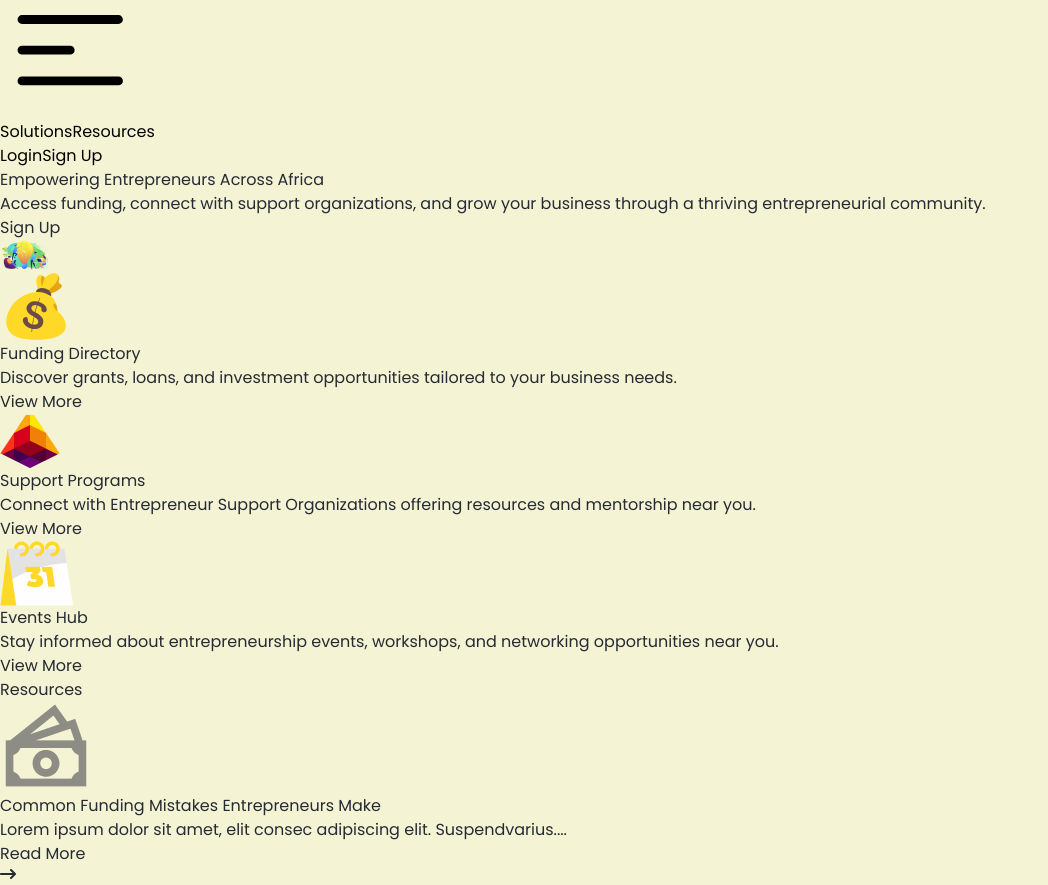
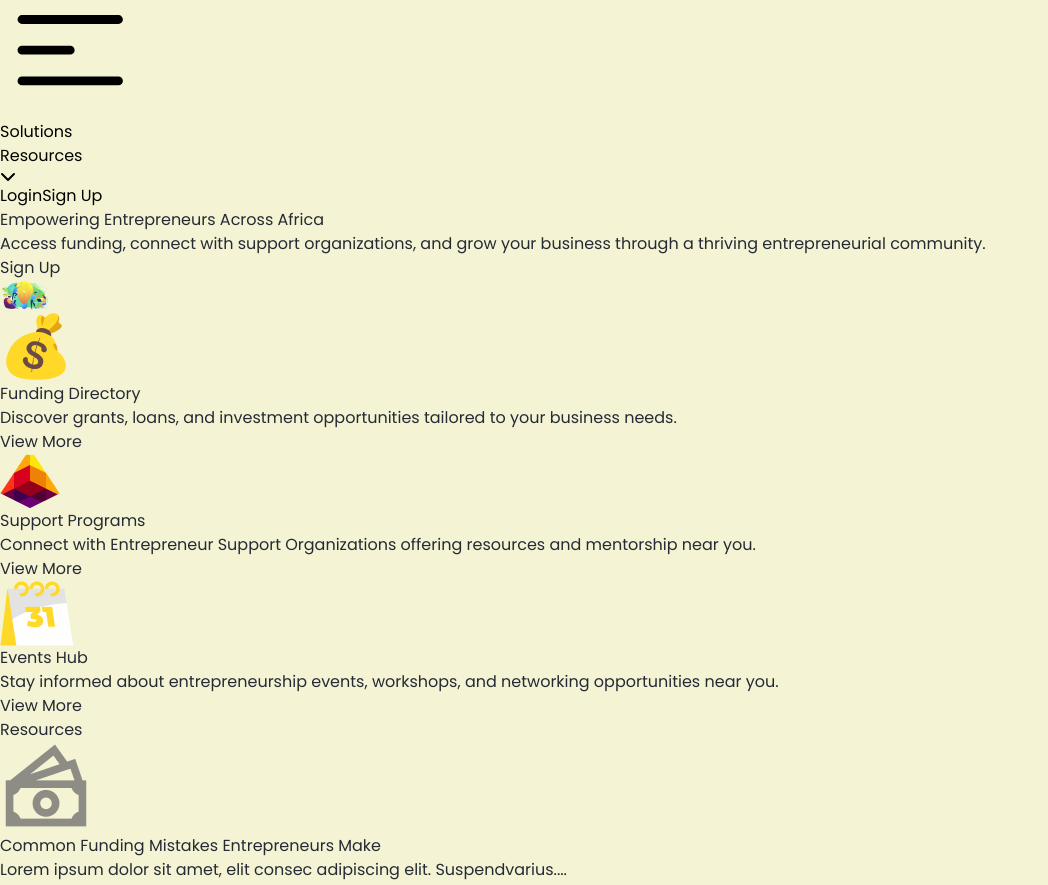
Before and after one commit to vicowiti/54collective, a Next.js app: page / in a window 1280 px wide. Shown: the part 1460-2345 px from the top of the page, without its empty margins (0-1048 px from the left). Built offline with nearby package versions, Linux system fonts and the light colour scheme.

Commit message:
Navbar update

```diff
--- a/src/components/Navbar.tsx
+++ b/src/components/Navbar.tsx
@@ -7,7 +7,8 @@ import { MagnifyingGlassIcon } from "@heroicons/react/20/solid";
 import { Bars3CenterLeftIcon, XMarkIcon } from "@heroicons/react/24/outline";
 import axios from "axios";
 import Link from "next/link";
-import { Fragment } from "react";
+import { Fragment, useState } from "react";
+import { FaChevronDown } from "react-icons/fa6";
 
 function classNames(...classes: string[]) {
   return classes.filter(Boolean).join(" ");
@@ -15,6 +16,7 @@ function classNames(...classes: string[]) {
 
 const Navbar = () => {
   const { user, clearUserData } = useUserData();
+  const [dropdownVisible, setDropdownVisible] = useState(false);
 
   async function handleLogout() {
     clearUserData();
@@ -86,18 +88,42 @@ const Navbar = () => {
                   <div className="hidden lg:block ">
                     <div className="flex items-center justify-end">
                       <div className="flex">
-                        <Link
-                          href="/funding"
-                          className="rounded-md px-3 py-2 text-sm font-medium text-white hover:text-[#e5cf00] duration-200 hover:scale-110"
+                        <button className="rounded-md px-3 py-2 text-sm font-medium text-white hover:text-[#e5cf00] duration-200 hover:scale-110">
+                          Solutions
+                        </button>
+
+                        <div
+                          className="relative"
+                          onClick={() => setDropdownVisible(!dropdownVisible)}
                         >
-                          Solutions
-                        </Link>
-                        <a
-                          href="/support"
-                          className="rounded-md px-3 py-2 text-sm font-medium text-white hover:text-[#e5cf00] duration-200 hover:scale-110"
-                        >
-                          Resources
-                        </a>
+                          <span className="rounded-md flex items-center gap-2 px-3 py-2 text-sm font-medium text-white hover:text-[#e5cf00] duration-200 hover:scale-110">
+                            Resources
+                            <FaChevronDown />
+                          </span>
+
+                          {dropdownVisible && (
+                            <div className="absolute w-36 top-full left-0 mt-1 bg-gray-700 rounded-md shadow-lg">
+                              <Link
+                                href="/funding"
+                                className="block px-4 py-2 text-sm text-white hover:bg-gray-600"
+                              >
+                                Funding
+                              </Link>
+                              <Link
+                                href="/support"
+                                className="block px-4 py-2 text-sm text-white hover:bg-gray-600"
+                              >
+                                Esos
+                              </Link>
+                              <Link
+                                href="/events"
+                                className="block px-4 py-2 text-sm text-white hover:bg-gray-600"
+                              >
+                                Events
+                              </Link>
+                            </div>
+                          )}
+                        </div>
                       </div>
                       {/* Profile dropdown */}
                       {!user ? (
--- a/src/components/Resources.tsx
+++ b/src/components/Resources.tsx
@@ -32,7 +32,7 @@ import { FaArrowRightLong } from "react-icons/fa6";
 
 const Resources = () => {
   return (
-    <div className="bg-[#f6f6e8] sm:p-10">
+    <div id="resources" className="bg-[#f6f6e8] sm:p-10">
       <h3 className="font-bold text-3xl mb-3">Resources</h3>
 
       <div className="sm:grid  gap-10 overflow-hidden">
```
